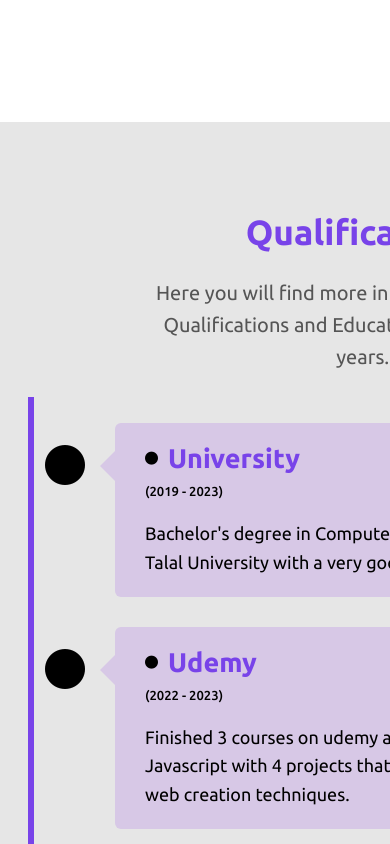
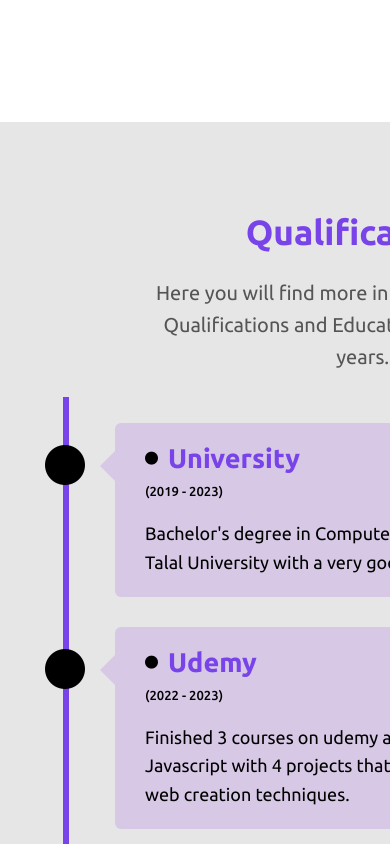
Before and after one commit to laith17/My-Portofolio, a plain HTML site: page index.html in a window 390 px wide. Shown: the part 2000-2844 px from the top of the page. Drawn offline with Linux system fonts and the light colour scheme.

Commit message:
MyPortofolio

```diff
--- a/css/style.css
+++ b/css/style.css
@@ -1110,7 +1110,7 @@ ul {
   }
 
   .qualifications-section::after {
-    left: 31px;
+    left: 66px;
     top: 275px;
     height: 68%;
   }
```
